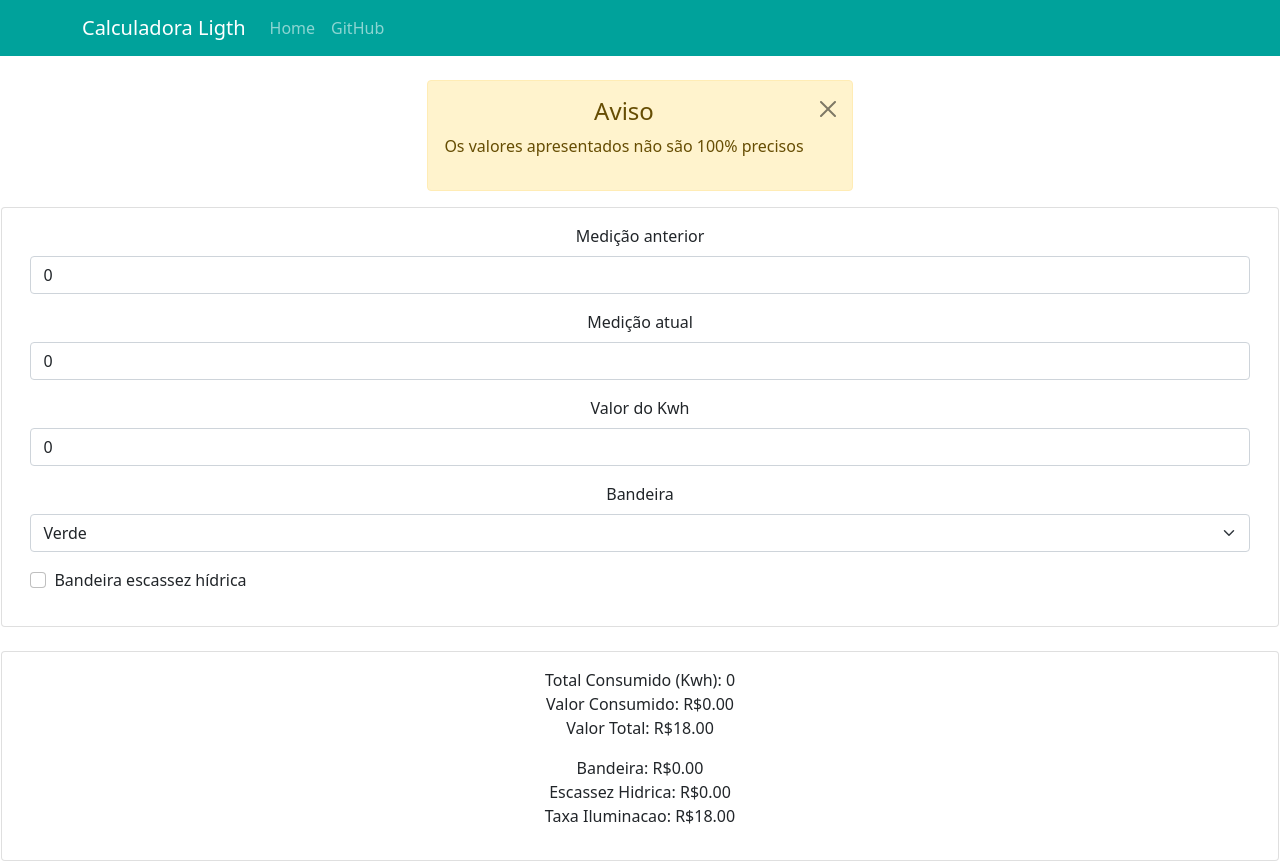
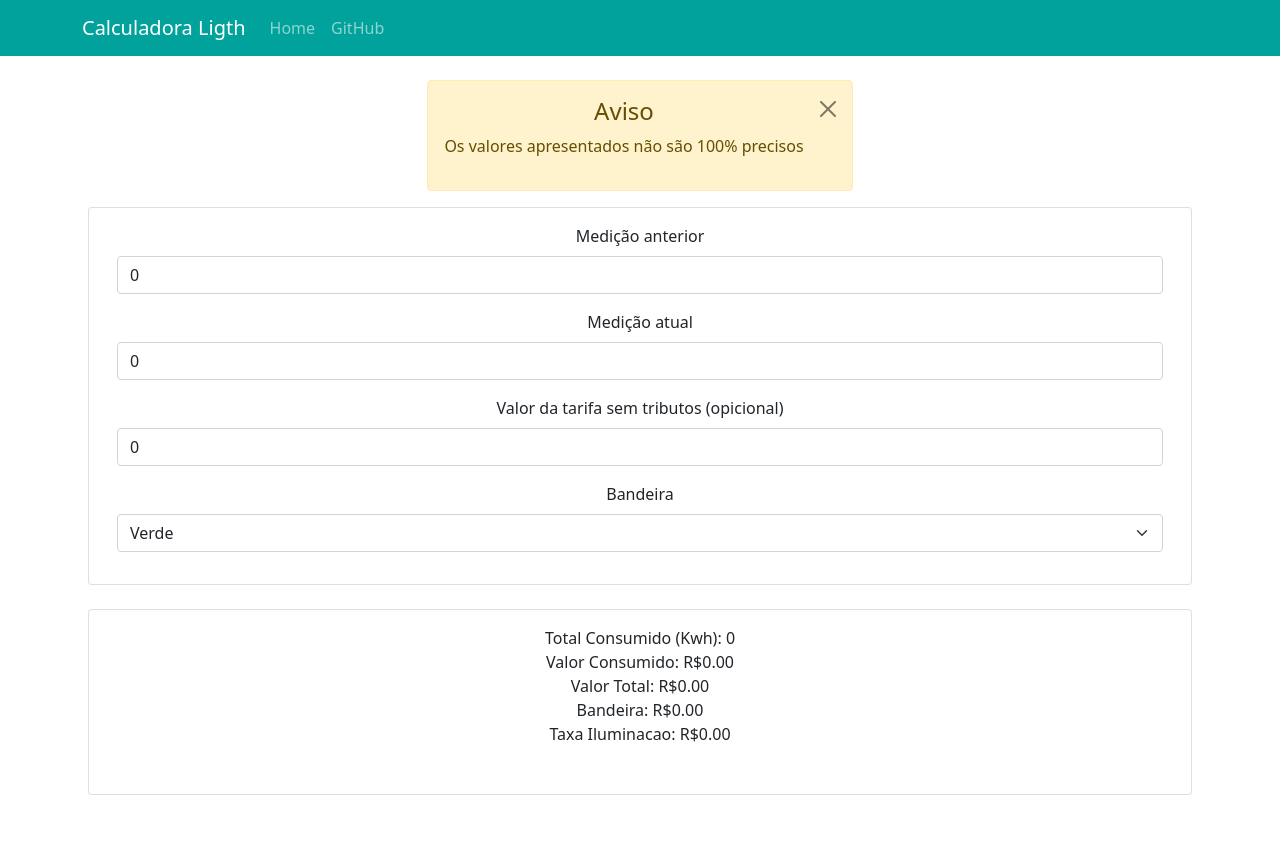
Before and after one commit to ocristopfer/calculadora-energetica, a React (Create React App) app: page / in a window 1280 px wide. After the commit the page ends 800 px from the top, so only its background shows below. Built offline with nearby package versions, Linux system fonts and the light colour scheme.

Commit message:
fix: ajuste de calculo

```diff
--- a/src/components/Inputs/Inputs.jsx
+++ b/src/components/Inputs/Inputs.jsx
@@ -1,6 +1,5 @@
 import React from "react";
 import { Form, Row, Card, OverlayTrigger, Tooltip } from "react-bootstrap";
-import styles from "./Inputs.module.css";
 import { Result, Alert } from "./../";
 
 class Inputs extends React.Component {
@@ -12,7 +11,6 @@ class Inputs extends React.Component {
       medicaoAnterior: 0,
       medicaoAtual: 0,
       valorKwh: 0,
-      bFlEscassezHidrica: false,
       bandeira: 0,
     };
   }
@@ -42,14 +40,8 @@ class Inputs extends React.Component {
   renderTooltip = (msg) => <Tooltip id="button-tooltip">{msg}</Tooltip>;
 
   render() {
-    const {
-      resultCount,
-      medicaoAnterior,
-      medicaoAtual,
-      valorKwh,
-      bFlEscassezHidrica,
-      bandeira,
-    } = this.state;
+    const { resultCount, medicaoAnterior, medicaoAtual, valorKwh, bandeira } =
+      this.state;
     return (
       <>
         <Alert
@@ -65,15 +57,15 @@ class Inputs extends React.Component {
                 {this.renderFormGroup(
                   "Medição anterior",
                   "medicaoAnterior",
-                  "Valor em Kwh da medição anterior feita pela concessionária"
+                  "Quantidade de Khw da ultima medição feita pela concessionária"
                 )}
                 {this.renderFormGroup(
                   "Medição atual",
                   "medicaoAtual",
-                  "Valor em Kwh da medição atual feita pela concessionária"
+                  "Quantidade Kwh atual do medidor"
                 )}
                 {this.renderFormGroup(
-                  "Valor do Kwh",
+                  "Valor da tarifa sem tributos (opicional)",
                   "valorKwh",
                   "Valor do Kwh"
                 )}
@@ -84,7 +76,7 @@ class Inputs extends React.Component {
                     placement="top"
                     delay={{ show: 250, hide: 400 }}
                     overlay={this.renderTooltip(
-                      "Bandeira de cobrança, Verde: 0, Amarela: 1,87, Vermelha 1: 3,97, Vermelha 2: 9,49"
+                      "Bandeira de cobrança, Verde: 0, Amarela: R$1,87, Vermelha 1: 3,97, Vermelha 2: R$9,49, Escassez Hídrica: R$14,20"
                     )}
                   >
                     <Form.Select
@@ -97,19 +89,9 @@ class Inputs extends React.Component {
                       <option value="1.87">Amarela</option>
                       <option value="3.97">Vermelha 1</option>
                       <option value="9.49">Vermelha 2</option>
+                      <option value="14.20">Escassez Hídrica</option>
                     </Form.Select>
                   </OverlayTrigger>
-                </Form.Group>
-                <Form.Group className="mb-3">
-                  <Form.Check
-                    type="checkbox"
-                    label="Bandeira escassez hídrica"
-                    value={this.state.bFlEscassezHidrica}
-                    onChange={(e) =>
-                      this.handlerChange(e.target.checked, "bFlEscassezHidrica")
-                    }
-                    className={styles.fixCheckBox}
-                  />
                 </Form.Group>
               </Row>
             </Card.Body>
@@ -120,7 +102,6 @@ class Inputs extends React.Component {
             medicaoAnterior={medicaoAnterior}
             medicaoAtual={medicaoAtual}
             valorKwh={valorKwh}
-            bFlEscassezHidrica={bFlEscassezHidrica}
             bandeira={bandeira}
           ></Result>
         </Form>
--- a/src/components/Result/Result.jsx
+++ b/src/components/Result/Result.jsx
@@ -1,33 +1,23 @@
 import React from "react";
-import { Card, Col } from "react-bootstrap";
+import { Card } from "react-bootstrap";
 
-const Result = ({
-  medicaoAnterior,
-  medicaoAtual,
-  bandeira,
-  bFlEscassezHidrica,
-  valorKwh,
-}) => {
+const Result = ({ medicaoAnterior, medicaoAtual, bandeira, valorKwh }) => {
   let {
     totalKwh,
     valorConsumido,
     valorBandeira,
-    valorEscassezHidrica,
     valorTaxaIluminacao,
     valorTotal,
   } = 0;
 
   const calcular = () => {
     totalKwh = medicaoAtual - medicaoAnterior;
-    valorConsumido = parseFloat(totalKwh * (valorKwh !== 0 ? valorKwh : 1.1));
+    valorConsumido = parseFloat(
+      totalKwh * (valorKwh !== 0 ? getValorTarifa() : getValorKwh())
+    );
     valorBandeira = parseFloat(getValorBandeira());
-    valorEscassezHidrica = parseFloat(getValorEcassezHidrica());
     valorTaxaIluminacao = parseFloat(getTaxaIluminacao());
-    valorTotal =
-      valorConsumido +
-      valorBandeira +
-      valorEscassezHidrica +
-      valorTaxaIluminacao;
+    valorTotal = valorConsumido + valorBandeira + valorTaxaIluminacao;
   };
 
   const getValorBandeira = () => {
@@ -37,24 +27,47 @@ const Result = ({
       return (valorConsumido / 100) * bandeira;
     }
   };
-  const getValorEcassezHidrica = () => {
-    if (bFlEscassezHidrica) {
-      return (valorConsumido / 100) * 14.2;
-    } else {
-      return 0;
-    }
+  const getValorTarifa = () => {
+    let valor = parseFloat(valorKwh);
+    console.log(valor, parseFloat((valor * getICMS()) / 100));
+    valor = valor + parseFloat((valor * getICMS()) / 100);
+    console.log(valor);
+    return valor;
+  };
+
+  const getICMS = () => {
+    if (totalKwh < 50) return 0;
+    if (totalKwh >= 51 && totalKwh <= 300) return 18;
+    if (totalKwh >= 301 && totalKwh <= 450) return 31;
+    if (totalKwh > 450) return 32;
+  };
+
+  const getValorKwh = () => {
+    if (totalKwh < 50) return 0.83026;
+    if (totalKwh >= 51 && totalKwh <= 300) return 1.01252;
+    if (totalKwh >= 301 && totalKwh <= 450) return 1.20328;
+    if (totalKwh > 450) return 1.22097;
   };
 
   //Todo: calculo de taxa de iluminação
   const getTaxaIluminacao = () => {
-    return 18;
+    if (totalKwh < 80) return 0;
+    if (totalKwh >= 80 && totalKwh < 100) return 6.55;
+    if (totalKwh >= 100 && totalKwh < 150) return 9.94;
+    if (totalKwh >= 150 && totalKwh < 300) return 12.9;
+    if (totalKwh >= 300 && totalKwh < 500) return 16.75;
+    if (totalKwh >= 500 && totalKwh < 750) return 20.75;
+    if (totalKwh >= 750 && totalKwh < 1000) return 24.03;
+    if (totalKwh >= 100 && totalKwh < 1500) return 26.2;
+    if (totalKwh >= 1500) return 28.61;
   };
   calcular();
   return (
     <>
       <Card>
         <Card.Body>
-          <div className="mb-3" as={Col}>
+          <div className="d-flex flex-row bd-highlight mb-3 justify-content-center flex-wrap ">
+            <div className="d-flex flex-column bd-highlight mb-3">
               <div>
                 <span>Total Consumido (Kwh): </span>
                 <span>{totalKwh}</span>
@@ -67,19 +80,15 @@ const Result = ({
                 <span>Valor Total: </span>
                 <span>R${valorTotal.toFixed(2)}</span>
               </div>
-          </div>
-          <div className="mb-3" as={Col}>
+
               <div>
                 <span>Bandeira: </span>
                 <span>R${valorBandeira.toFixed(2)}</span>
               </div>
               <div>
-              <span>Escassez Hidrica: </span>
-              <span>R${valorEscassezHidrica.toFixed(2)}</span>
-            </div>
-            <div>
                 <span>Taxa Iluminacao: </span>
                 <span>R${valorTaxaIluminacao.toFixed(2)}</span>
+              </div>
             </div>
           </div>
         </Card.Body>
```
Also changed, not shown: 1 other file (tests, documents, lock files or other folders). Lines whose indentation alone changed are shown as unchanged.
